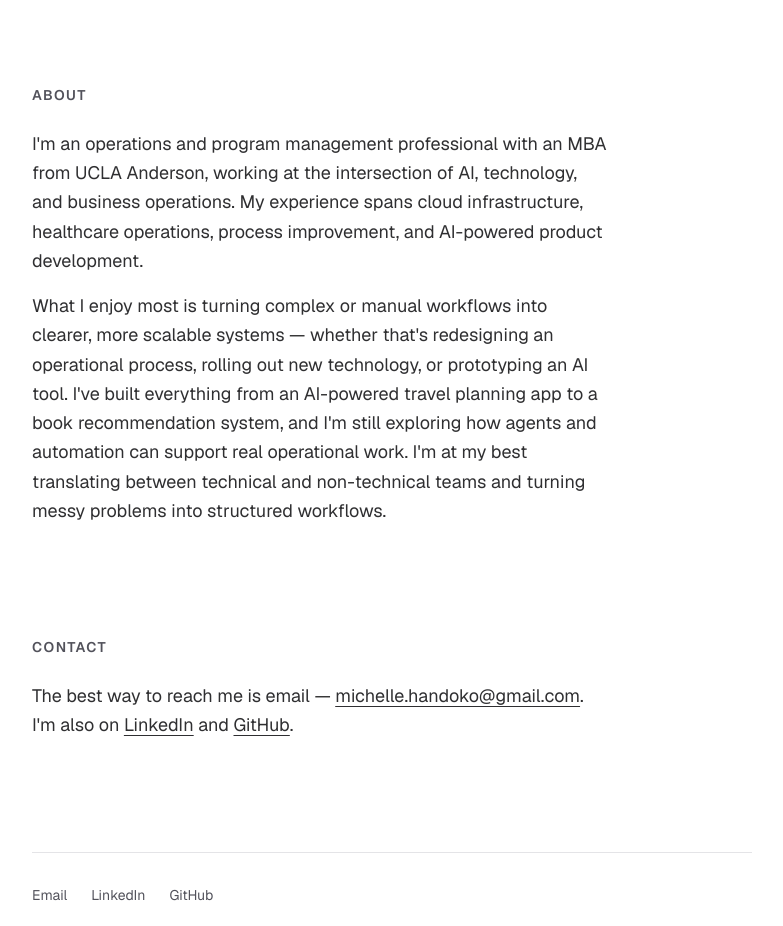
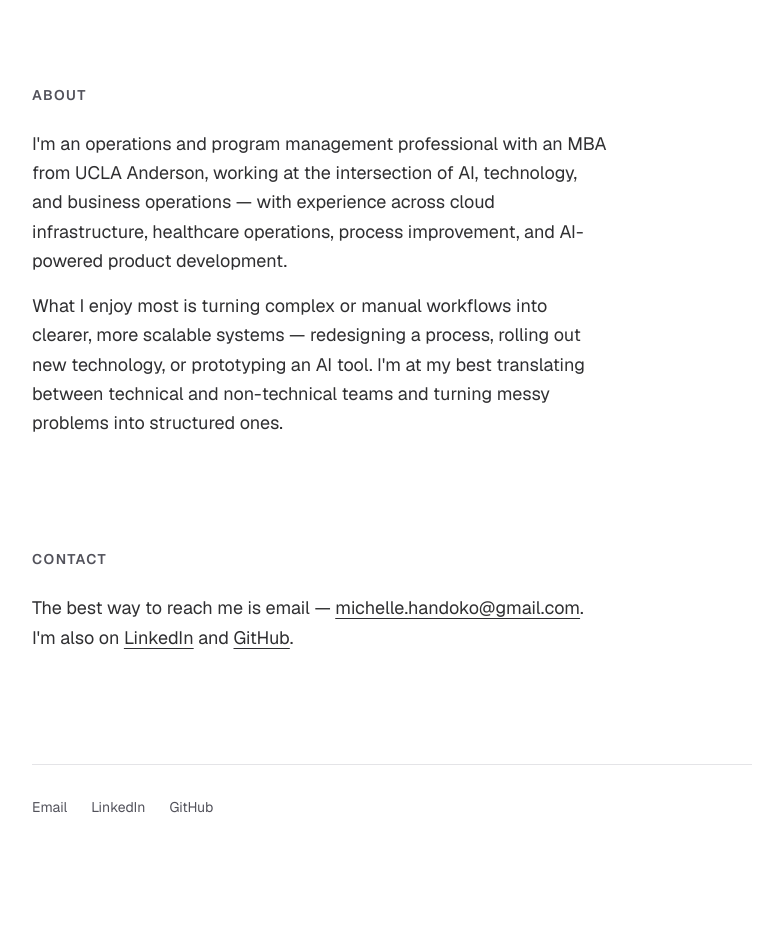
Before and after one commit to michellehhandoko/michellehandoko, a Next.js app: page / in a window 1280 px wide. Shown: the part 1760-2686 px from the top of the page, without its empty margins (248-1031 px from the left). After the commit the page ends 2641 px from the top, so only its background shows below. Built offline with nearby package versions, Linux system fonts and the light colour scheme.

Commit message:
Tighten the About section

```diff
--- a/app/page.tsx
+++ b/app/page.tsx
@@ -173,19 +173,16 @@ export default function Home() {
           <p>
             I&apos;m an operations and program management professional with an MBA
             from UCLA Anderson, working at the intersection of AI, technology, and
-            business operations. My experience spans cloud infrastructure,
+            business operations — with experience across cloud infrastructure,
             healthcare operations, process improvement, and AI-powered product
             development.
           </p>
           <p>
             What I enjoy most is turning complex or manual workflows into clearer,
-            more scalable systems — whether that&apos;s redesigning an operational
-            process, rolling out new technology, or prototyping an AI tool.
-            I&apos;ve built everything from an AI-powered travel planning app to a
-            book recommendation system, and I&apos;m still exploring how agents
-            and automation can support real operational work. I&apos;m at my best
-            translating between technical and non-technical teams and turning
-            messy problems into structured workflows.
+            more scalable systems — redesigning a process, rolling out new
+            technology, or prototyping an AI tool. I&apos;m at my best translating
+            between technical and non-technical teams and turning messy problems
+            into structured ones.
           </p>
         </div>
       </section>
```
